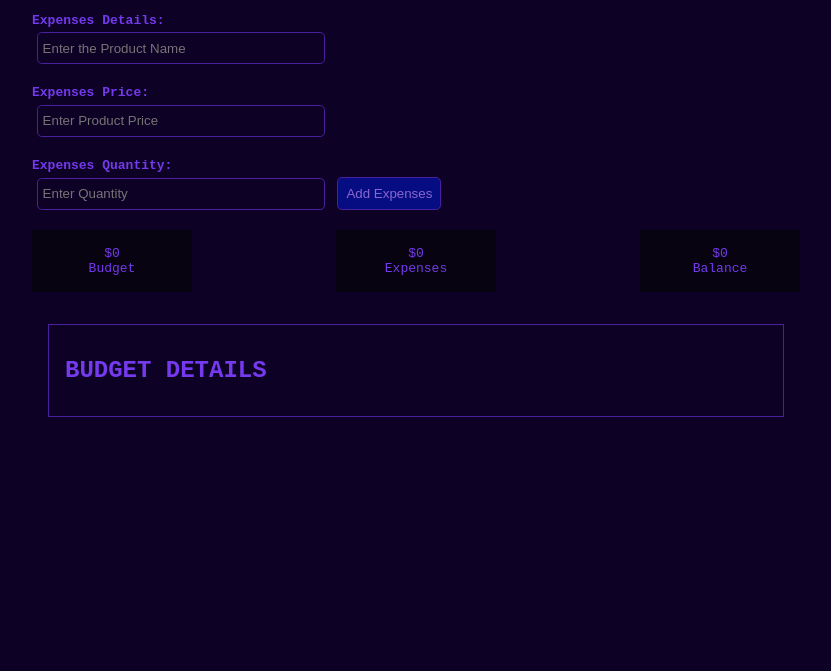
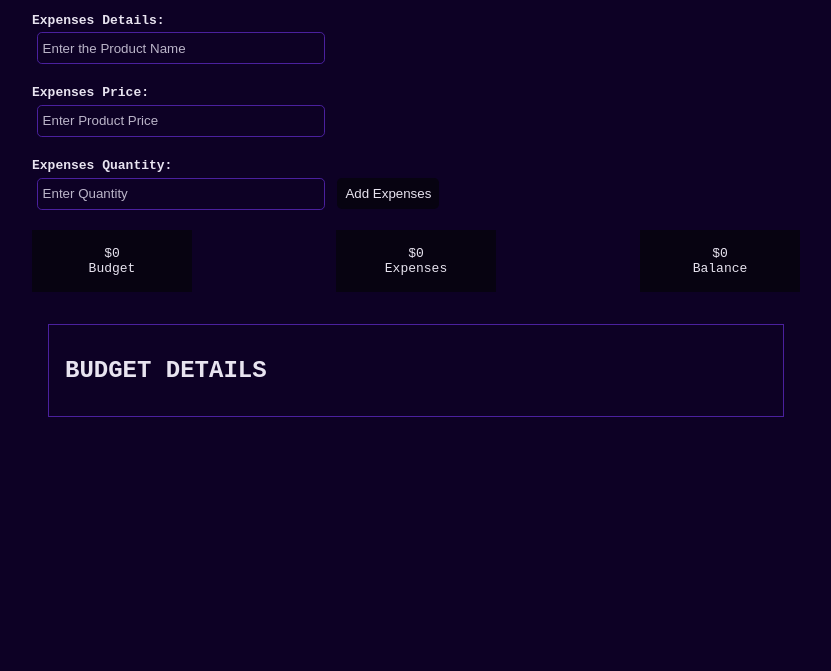
Before and after one commit to Kyikyelormor/Budget-Tracker, a plain HTML site: page index.html in a window 1280 px wide. Shown: the part 129-800 px from the top of the page, without its empty margins (224-1055 px from the left). Drawn offline with Linux system fonts and the light colour scheme.

Commit message:
Budget Tracker

```diff
--- a/style.css
+++ b/style.css
@@ -7,7 +7,7 @@
 body{
     background-color: #0d0125;
     /* color: #4008e8; */
-    color: #7539ee;
+    color: #e8e4f0;
     font-family: monospace;
 }
 
@@ -35,7 +35,7 @@ h1{
     background-color:#7539ee;
     padding: 1rem 0;
     border-radius: 0.5rem;
-    color: #0b051f;
+    color: #f1eff7;
     text-align: center;
     margin: 0 auto;
     display: none;
@@ -68,16 +68,21 @@ input{
     margin: 0.3rem;
     background-color: transparent;
     border: 1px solid #4a209e ;
-    color: #4a209e;
+    color: #e8e4f0;
     outline: none;
+}
+
+input::placeholder{
+    color: #bbb5c9;
 }
 
 .btn{
    padding: 0.5rem;
    border-radius: 0.3rem;
-   background-color: rgba(6, 15, 141, 0.9);
-   border: 1px solid #4a209e ;
-   color: #8967ce;
+   background-color: #070311;
+   /* border: 1px solid #4a209e ; */
+   border: none;
+   color: #e8e4f0;
    outline: none;
    cursor: pointer;
 }
@@ -118,7 +123,8 @@ ul{
     display: flex;
     justify-content: space-between;
     align-items: center;
-    background-color: rgba(6, 15, 141, 0.9);
+    /* background-color: rgba(6, 15, 141, 0.9); */
+    background-color: #070311;
     cursor: pointer;
     margin: 1rem;
     padding: 0.5rem;
```
